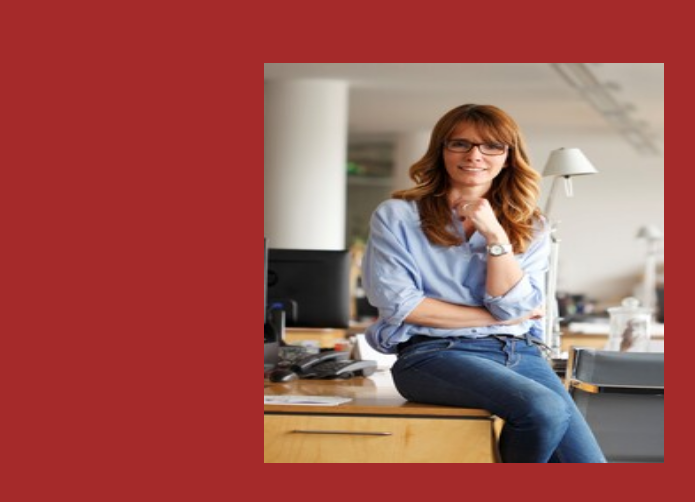
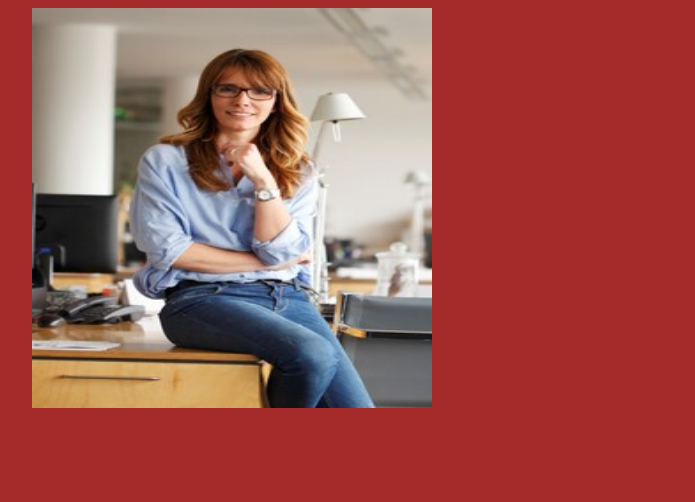
Before and after one commit to NewCoder666/flipbook, a plain HTML site: page index.html in a window 1280 px wide. Shown: the whole page, without its empty margins (376-1071 px from the left). Drawn offline with nearby package versions, Linux system fonts and the light colour scheme.

Commit message:
Update style.css

```diff
--- a/style.css
+++ b/style.css
@@ -4,7 +4,6 @@ body {
 }
 
 #book {
-    margin: 5% auto;
     width: 800px;
     height: 400px;
 }
```
